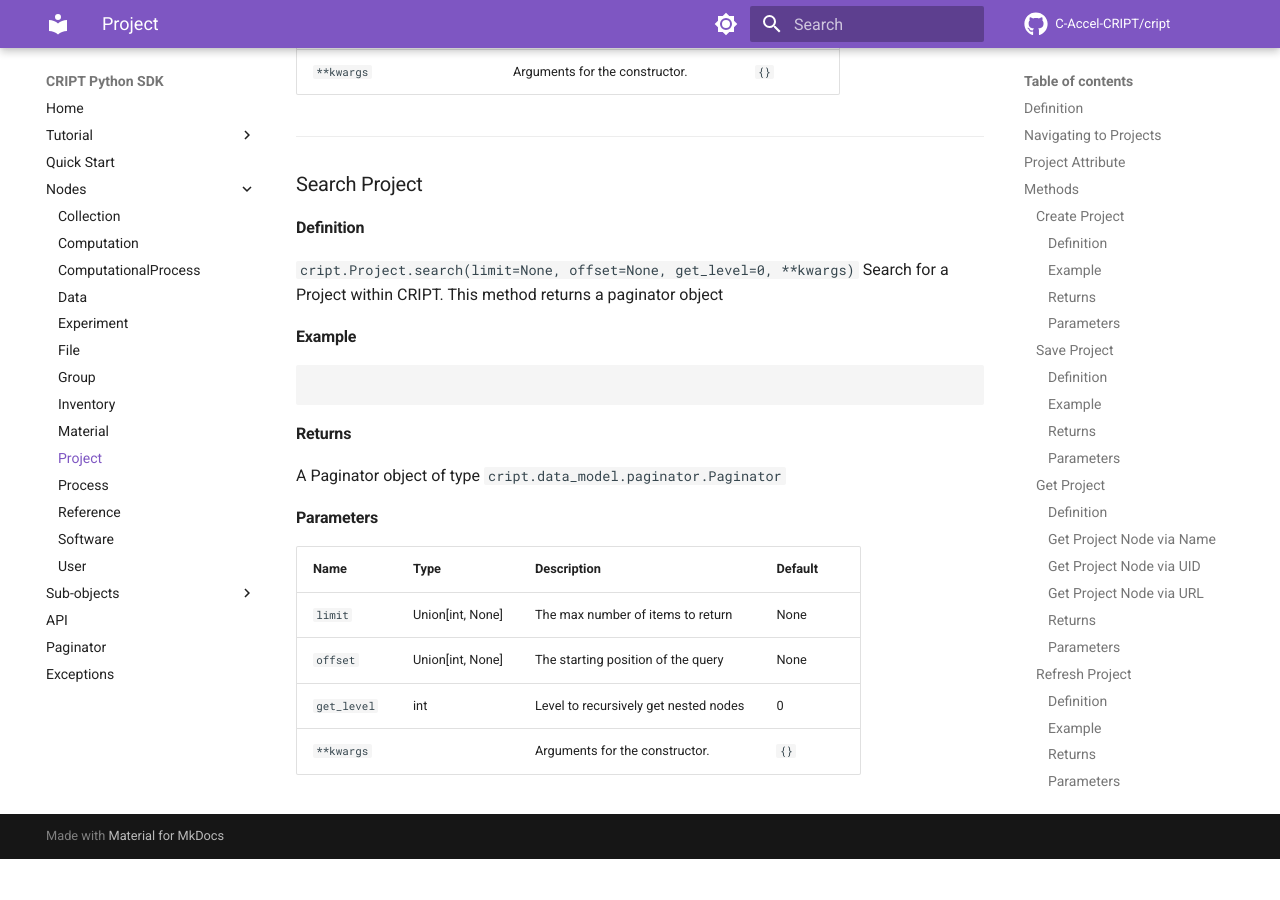
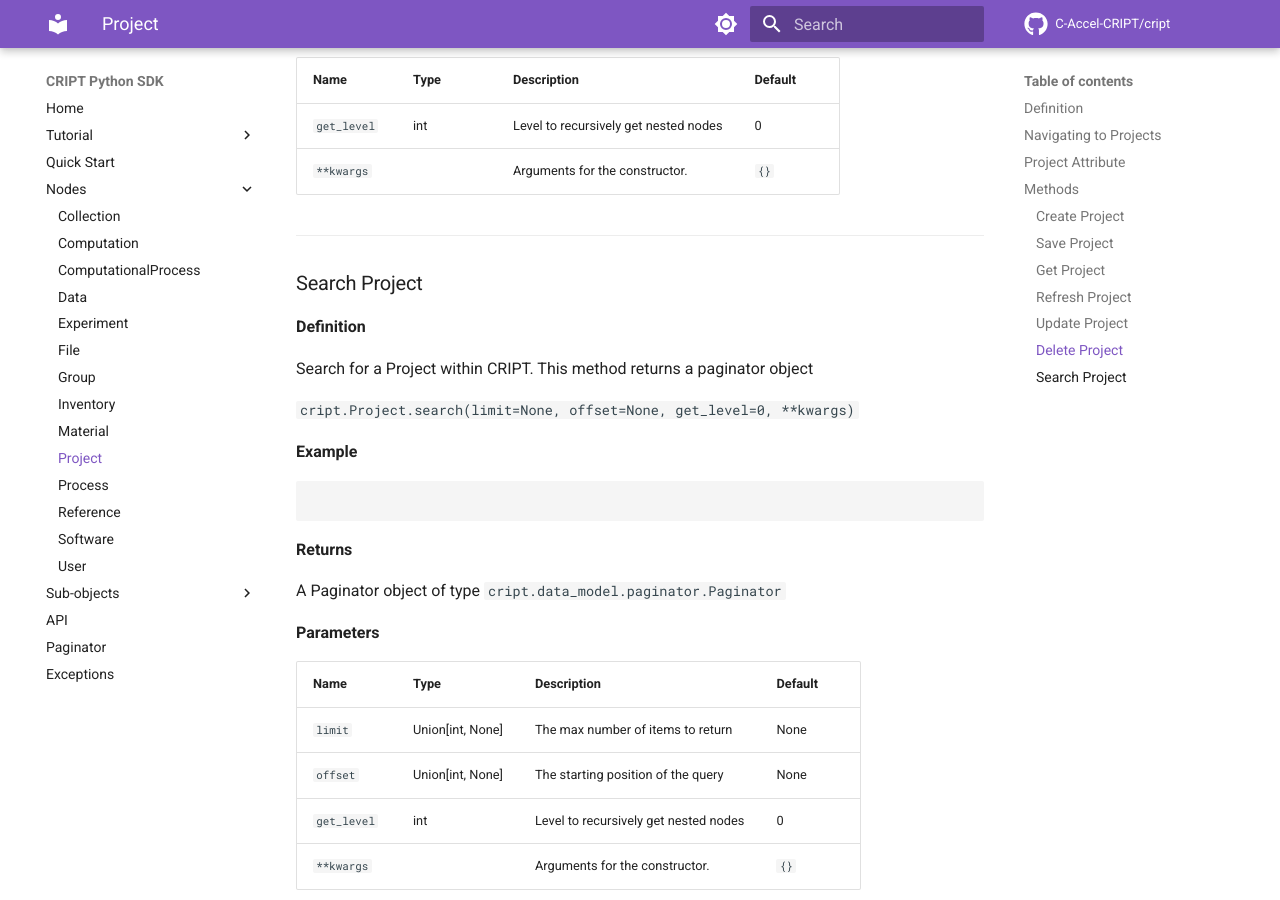
Before and after one commit to C-Accel-CRIPT/sdk-archive, an MkDocs documentation site: the page built from docs/nodes/project.md, in a window 1280 px wide and 900 px high, scrolled down 4672 px. Built offline with MkDocs 1.6.1 and Material for MkDocs 9.7.7, drawn with Linux system fonts in a browser that asks for light colours; comment, search, counter and statistics services are not loaded; before the commit the page ends 5531 px from its top, so only the background shows below that.

Commit message:
Project docs: changed headers to make navigation easier

````diff
--- a/docs/nodes/project.md
+++ b/docs/nodes/project.md
@@ -43,18 +43,22 @@
 
 ### Create Project
 
-#### Definition
+**Definition**
+
 Creates a new Project node and saves it in one line
+
 `cript.Project.create(get_level=0, update_existing=False, **kwargs)`
 
-#### Example
+**Example**
 ``` python
 my_project = cript.Project.create(name="My project")
 ```
-#### Returns
+**Returns**
+
 Created node of type `cript.data_model.nodes.BaseNode`
 
-#### Parameters
+**Parameters**
+
 | Name   | Type   | Description                  | Default |
 |--------|--------|------------------------------|---------|
 | `name` | string | name of the new Project node | " "     |
@@ -63,18 +67,21 @@
 
 ### Save Project
 
-#### Definition
+**Definition**
+
 Save a Project node to CRIPT
 
-#### Example
+**Example**
 ``` python
 cript.Project.save()
 ```
 
-#### Returns
+**Returns**
+
 None
 
-#### Parameters
+**Parameters**
+
 | Name              | Type    | Description                                                    | Default |
 |-------------------|---------|----------------------------------------------------------------|---------|
 | `get_level`       | int     | Level to recursively get nested nodes                          | 0       |
@@ -86,26 +93,29 @@
 
 ### Get Project
 
-#### Definition
+**Definition**
 
-#### Get Project Node via Name
+
+**Get Project Node via Name**
 ``` python
 my_project = cript.Project.get(name="My project")
 ```
 
-#### Get Project Node via UID
+**Get Project Node via UID**
 ``` python
 my_project = cript.Project.get(uid="015fc459-ea9f-4c37-80aa-f51d509095df")
 ```
 
-#### Get Project Node via URL
+**Get Project Node via URL**
 ``` python
 my_project = cript.Project.get(url="https://criptapp.org/project/015fc459-ea9f-4c37-80aa-f51d509095df/")
 ```
-#### Returns
+**Returns**
+
 CRIPT Project node of type `cript.data_model.nodes.BaseNode`
 
-#### Parameters
+**Parameters**
+
 | Name        | Type   | Description                           | Default |
 |-------------|--------|---------------------------------------|---------|
 | `name`      | string | name of the project to get            | " "     |
@@ -118,18 +128,21 @@
 
 ### Refresh Project
 
-#### Definition
+**Definition**
+
 Refresh a node to get the latest saved values from CRIPT
 `cript.Project.refresh(get_level=0)`
 
-#### Example
+**Example**
 ```python
 my_project.refresh(name="My new project name")
 ```
-#### Returns
+**Returns**
+
 None
 
-#### Parameters
+**Parameters**
+
 | Name              | Type    | Description                                                    | Default |
 |-------------------|---------|----------------------------------------------------------------|---------|
 | `get_level`       | int     | Level to recursively get nested nodes                          | 0       |
@@ -139,18 +152,22 @@
 
 ### Update Project
 
-#### Definition
+**Definition**
+
 Update a saved Project node with new values
+
 `cript.Project.update(get_level=0, **kwargs)`
 
-#### Example
+**Example**
 ``` python
 my_project.update(name="My new project name")
 ```
-#### Returns
+**Returns**
+
 None
 
-#### Parameters
+**Parameters**
+
 | Name              | Type    | Description                                                    | Default |
 |-------------------|---------|----------------------------------------------------------------|---------|
 | `get_level`       | int     | Level to recursively get nested nodes                          | 0       |
@@ -160,18 +177,22 @@
 
 ### Delete Project
 
-#### Definition
+**Definition**
+
 Delete a Project node from CRIPT database
+
 `cript.Project.delete()`
 
-#### Example
+**Example**
 ``` python
 my_project.delete()
 ```
-#### Returns
+**Returns**
+
 None
 
-#### Parameters
+**Parameters**
+
 | Name              | Type    | Description                                                    | Default |
 |-------------------|---------|----------------------------------------------------------------|---------|
 | `get_level`       | int     | Level to recursively get nested nodes                          | 0       |
@@ -181,20 +202,24 @@
 
 ### Search Project
 
-#### Definition
-`cript.Project.search(limit=None, offset=None, get_level=0, **kwargs)`
+**Definition**
+
 Search for a Project within CRIPT. This method returns a paginator object
 
-#### Example
+`cript.Project.search(limit=None, offset=None, get_level=0, **kwargs)`
+
+**Example**
 
 ```python
 
 ```
 
-#### Returns
+**Returns**
+
 A Paginator object of type `cript.data_model.paginator.Paginator`
 
-#### Parameters
+**Parameters**
+
 
 | Name        | Type             | Description                           | Default |
 |-------------|------------------|---------------------------------------|---------|
````
